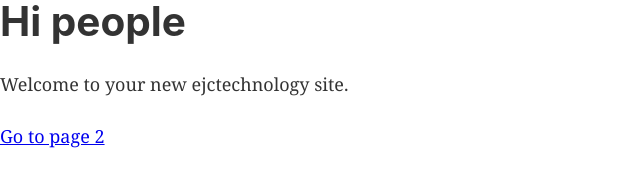
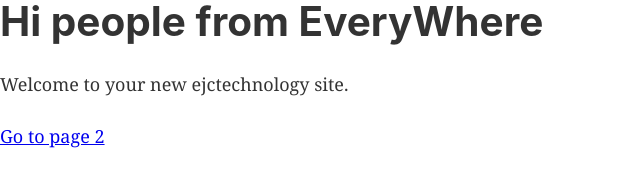
Before and after one commit to euricocatumbela/gatsby-starter-ejctechnology, a Gatsby site: page / in a window 1280 px wide. Shown: the whole page, without its empty margins (0-640 px from the left). Built offline with nearby package versions, Linux system fonts and the light colour scheme; Gatsby itself is replaced by a stand-in of ours.

Commit message:
fourth commit

```diff
--- a/src/pages/index.js
+++ b/src/pages/index.js
@@ -8,7 +8,7 @@ function IndexPage() {
     <Layout>
       <SEO title="Home" />
 
-      <h1>Hi people</h1>
+      <h1>Hi people from EveryWhere</h1>
       <p>Welcome to your new ejctechnology site.</p>
       <Link to="/page-2/">Go to page 2</Link> <br />
     </Layout>
```
